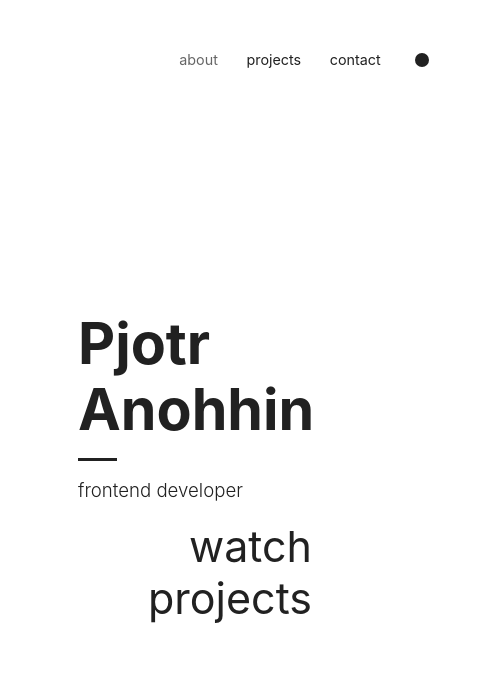
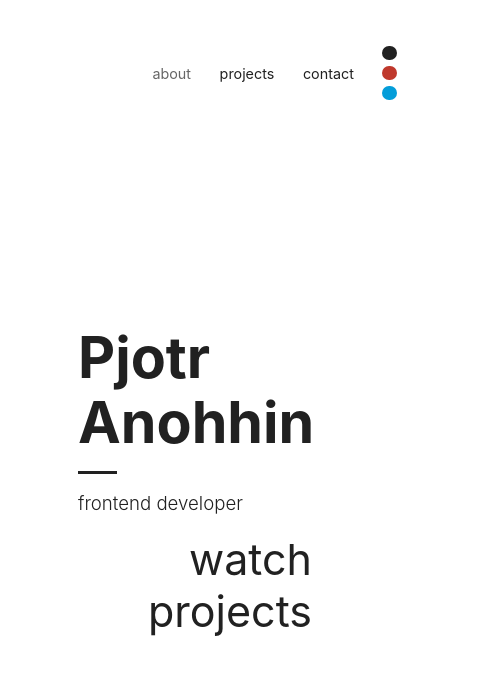
Before and after one commit to hlorellium/portfolio, a Next.js app: page / in a window 390 px wide. Shown: the top 674 px of the page, 481 px wide, since content can reach past the window. Built offline with nearby package versions, Linux system fonts and the light colour scheme.

Commit message:
mobile adoptation

```diff
--- a/components/themeSwitcher.js
+++ b/components/themeSwitcher.js
@@ -26,6 +26,14 @@ const ThemeSwitcher = () => {
                     visibility: visible;
                     opacity: 1;
                 }
+                @media (max-width: 900px) {
+                    flex-direction: column;
+                    li {
+                        visibility: visible;
+                        opacity: 1;
+                        margin: 0.2rem 0;
+                    }
+                }
             `}
         >
             <ColorCircle color="black" />
--- a/styles/layout.module.css
+++ b/styles/layout.module.css
@@ -2,6 +2,7 @@
     min-height: 100vh;
     display: flex;
     flex-direction: column;
+    justify-content: center;
 }
 
 .container {
```
Also changed, not shown: styles/projects.module.css (+7 -0 lines).
